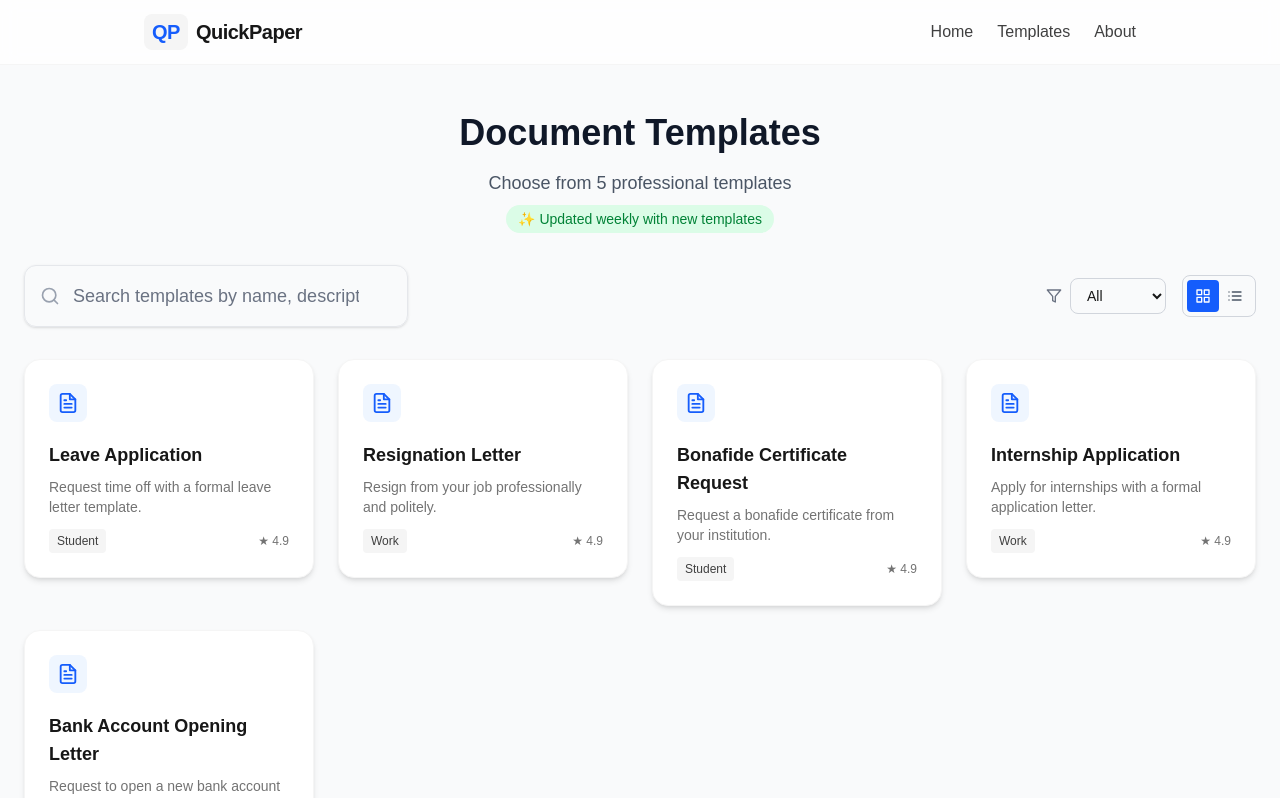
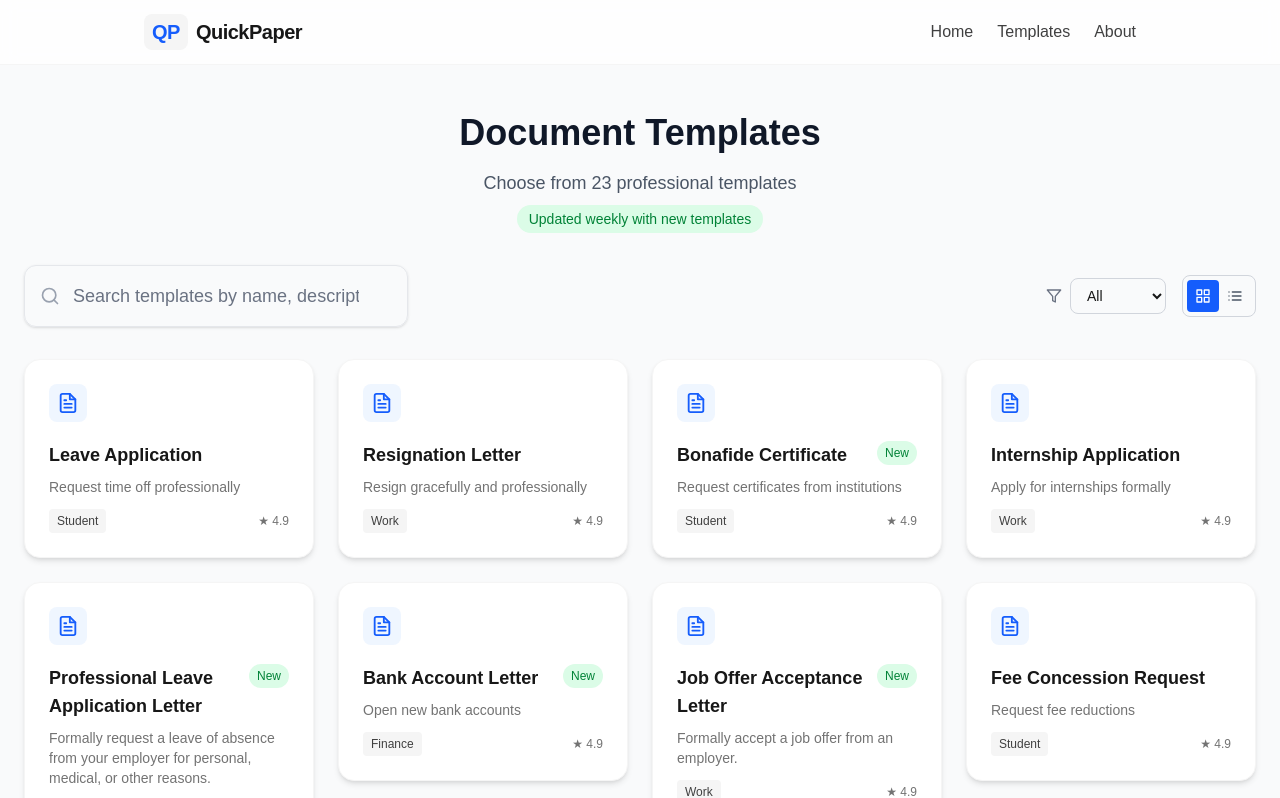
Before and after one commit to aditiappemane/QuickPaper, a Next.js app: page /templates in a window 1280 px wide. Shown: the top 798 px of the page. Built offline with nearby package versions, Linux system fonts and the light colour scheme.

Commit message:
udpated the indexts

```diff
--- a/src/app/templates/index.ts
+++ b/src/app/templates/index.ts
@@ -0,0 +1,51 @@
+import leaveApplication from "./leave-application";
+import resignationLetter from "./resignation-letter";
+import bonafideCertificate from "./bonafide-certificate";
+import internshipApplication from "./internship-application";
+import bankAccountOpening from "./bank-account-opening";
+import feeConcession from "./fee-concession";
+import recommendationLetter from "./recommendation-letter";
+import projectProposal from "./project-proposal";
+import businessLetter from "./business-letter";
+import apologyLetter from "./apology-letter";
+import noObjectionCertificate from "./no-objection-certificate";
+import experienceCertificate from "./experience-certificate";
+import characterCertificate from "./character-certificate";
+import offerLetter from "./offer-letter";
+import salaryIncrement from "./salary-increment";
+import scholarshipApplication from "./scholarship-application";
+import warningLetter from "./warning-letter";
+import relievingLetter from "./relieving-letter";
+import simpleResignationLetter from "./simple-resignation-letter";
+import professionalReferenceLetter from "./professional-reference-letter";
+import referenceLetter from "./reference-letter";
+import jobOfferAcceptance from "./job-offer-acceptance";
+import professionalLeaveApplication from "./professional-leave-application";
+
+const templates = [
+  leaveApplication,
+  resignationLetter,
+  bonafideCertificate,
+  internshipApplication,
+  bankAccountOpening,
+  feeConcession,
+  recommendationLetter,
+  projectProposal,
+  businessLetter,
+  apologyLetter,
+  noObjectionCertificate,
+  experienceCertificate,
+  characterCertificate,
+  offerLetter,
+  salaryIncrement,
+  scholarshipApplication,
+  warningLetter,
+  relievingLetter,
+  simpleResignationLetter,
+  professionalReferenceLetter,
+  referenceLetter,
+  jobOfferAcceptance,
+  professionalLeaveApplication,
+];
+
+export { templates };
--- a/src/app/templates/page.tsx
+++ b/src/app/templates/page.tsx
@@ -8,7 +8,7 @@ import Template from "@/app/Template";
 import { motion } from "framer-motion";
 import { FiFilter, FiGrid, FiList } from "react-icons/fi";
 import NoResultsFound from "@/components/NoResultsFound";
-import { templates } from "@/templates";
+import { templates } from "@/app/templates";
 
 const categories = ["All", "Student", "Work", "Finance"];
 
@@ -56,7 +56,7 @@ export default function TemplatesPage() {
                   Choose from {templates.length} professional templates
                 </p>
                 <div className="inline-flex items-center px-3 py-1 bg-green-100 text-green-700 rounded-full text-sm font-medium">
-                  ✨ Updated weekly with new templates
+                  Updated weekly with new templates
                 </div>
               </motion.div>
 
--- a/templates/index.ts
+++ b/templates/index.ts
@@ -1,116 +1,51 @@
-export type TemplateField = {
-  name: string;
-  label: string;
-  type: "text" | "textarea" | "date" | "number";
-};
+import leaveApplication from "@/app/templates/leave-application";
+import resignationLetter from "@/app/templates/resignation-letter";
+import bonafideCertificate from "@/app/templates/bonafide-certificate";
+import internshipApplication from "@/app/templates/internship-application";
+import bankAccountOpening from "@/app/templates/bank-account-opening";
+import feeConcession from "@/app/templates/fee-concession";
+import recommendationLetter from "@/app/templates/recommendation-letter";
+import projectProposal from "@/app/templates/project-proposal";
+import businessLetter from "@/app/templates/business-letter";
+import apologyLetter from "@/app/templates/apology-letter";
+import noObjectionCertificate from "@/app/templates/no-objection-certificate";
+import experienceCertificate from "@/app/templates/experience-certificate";
+import characterCertificate from "@/app/templates/character-certificate";
+import offerLetter from "@/app/templates/offer-letter";
+import salaryIncrement from "@/app/templates/salary-increment";
+import scholarshipApplication from "@/app/templates/scholarship-application";
+import warningLetter from "@/app/templates/warning-letter";
+import relievingLetter from "@/app/templates/relieving-letter";
+import simpleResignationLetter from "@/app/templates/simple-resignation-letter";
+import professionalReferenceLetter from "@/app/templates/professional-reference-letter";
+import referenceLetter from "@/app/templates/reference-letter";
+import jobOfferAcceptance from "@/app/templates/job-offer-acceptance";
+import professionalLeaveApplication from "@/app/templates/professional-leave-application";
 
-export type Template = {
-  id: string;
-  title: string;
-  description: string;
-  category: string;
-  fields: TemplateField[];
-  template: string;
-};
+const templates = [
+  leaveApplication,
+  resignationLetter,
+  bonafideCertificate,
+  internshipApplication,
+  bankAccountOpening,
+  feeConcession,
+  recommendationLetter,
+  projectProposal,
+  businessLetter,
+  apologyLetter,
+  noObjectionCertificate,
+  experienceCertificate,
+  characterCertificate,
+  offerLetter,
+  salaryIncrement,
+  scholarshipApplication,
+  warningLetter,
+  relievingLetter,
+  simpleResignationLetter,
+  professionalReferenceLetter,
+  referenceLetter,
+  jobOfferAcceptance,
+  professionalLeaveApplication,
+];
 
-export const templates: Template[] = [
-  {
-    id: "leave-application",
-    title: "Leave Application",
-    description: "Request time off with a formal leave letter template.",
-    category: "Student",
-    fields: [
-      { name: "yourName", label: "Your Name", type: "text" },
-      { name: "reason", label: "Reason", type: "textarea" },
-      { name: "fromDate", label: "Start Date", type: "date" },
-      { name: "toDate", label: "End Date", type: "date" },
-    ],
-    template: `
-Dear Sir/Madam,
-
-I am {{yourName}}, and I would like to request leave from {{fromDate}} to {{toDate}} due to {{reason}}.
-
-Sincerely,
-{{yourName}}
-`,
-  },
-  {
-    id: "resignation-letter",
-    title: "Resignation Letter",
-    description: "Resign from your job professionally and politely.",
-    category: "Work",
-    fields: [
-      { name: "yourName", label: "Your Name", type: "text" },
-      { name: "position", label: "Your Position", type: "text" },
-      { name: "lastWorkingDay", label: "Last Working Day", type: "date" },
-      { name: "reason", label: "Reason (optional)", type: "textarea" },
-    ],
-    template: `
-Dear Sir/Madam,
-
-I, {{yourName}}, hereby submit my resignation from the position of {{position}}. My last working day will be {{lastWorkingDay}}. {{reason}}
-
-Thank you for the opportunities and support.
-
-Sincerely,
-{{yourName}}
-`,
-  },
-  {
-    id: "bonafide-certificate",
-    title: "Bonafide Certificate Request",
-    description: "Request a bonafide certificate from your institution.",
-    category: "Student",
-    fields: [
-      { name: "yourName", label: "Your Name", type: "text" },
-      { name: "course", label: "Course/Program", type: "text" },
-      { name: "purpose", label: "Purpose", type: "textarea" },
-    ],
-    template: `
-To Whom It May Concern,
-
-This is to request a bonafide certificate for {{yourName}}, enrolled in {{course}}, for the purpose of {{purpose}}.
-
-Thank you.
-`,
-  },
-  {
-    id: "internship-application",
-    title: "Internship Application",
-    description: "Apply for internships with a formal application letter.",
-    category: "Work",
-    fields: [
-      { name: "yourName", label: "Your Name", type: "text" },
-      { name: "position", label: "Internship Position", type: "text" },
-      { name: "company", label: "Company Name", type: "text" },
-      { name: "duration", label: "Duration", type: "text" },
-    ],
-    template: `
-Dear Sir/Madam,
-
-I am {{yourName}} and I wish to apply for the position of {{position}} at {{company}} for a duration of {{duration}}.
-
-Looking forward to your response.
-
-Sincerely,
-{{yourName}}
-`,
-  },
-  {
-    id: "bank-account-opening",
-    title: "Bank Account Opening Letter",
-    description: "Request to open a new bank account with a formal letter.",
-    category: "Finance",
-    fields: [
-      { name: "yourName", label: "Your Name", type: "text" },
-      { name: "accountType", label: "Account Type", type: "text" },
-    ],
-    template: `
-To The Branch Manager,
-
-I am {{yourName}} and I would like to request the opening of a {{accountType}} account at your branch.
-
-Thank you.
-`,
-  },
-];
+export { templates };
```
